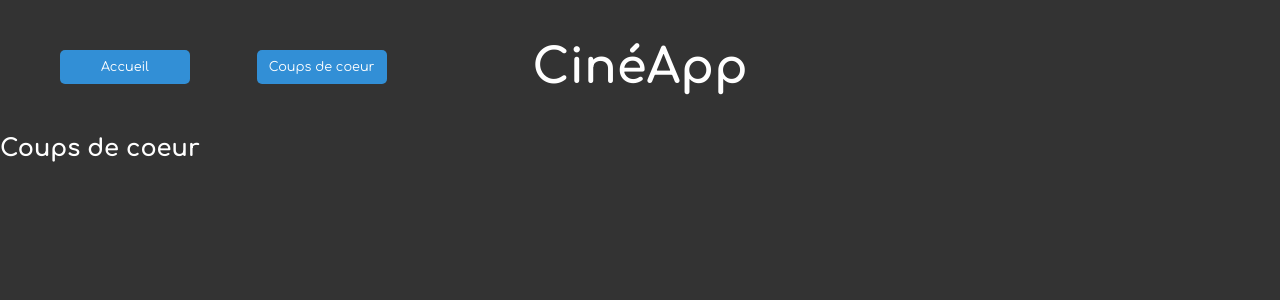
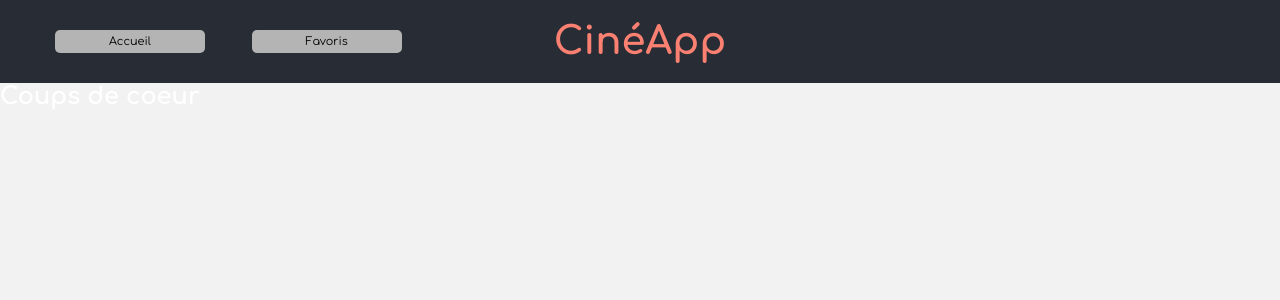
Before and after one commit to bno4/movies, a React (Vite) app: page /favorites in a window 1280 px wide. Shown: the top 300 px of the page. Built offline with nearby package versions, Linux system fonts and the light colour scheme.

Commit message:
ajout de la logique d'affichage des cartes

```diff
--- a/index.html
+++ b/index.html
@@ -2,7 +2,7 @@
 <html lang="en">
   <head>
     <meta charset="UTF-8" />
-    <link rel="icon" type="image/svg+xml" href="/vite.svg" />
+    <link rel="icon" type="image/svg+xml" href="#" />
     <meta name="viewport" content="width=device-width, initial-scale=1.0" />
     <title>Movie App</title>
     <link
--- a/src/components/Card.jsx
+++ b/src/components/Card.jsx
@@ -1,28 +1,46 @@
 /* eslint-disable react/prop-types */
 
+// import { Link } from "react-router-dom";
+
 const Card = ({ movie }) => {
-    const date = new Date(movie.release_date)
-    let genres = [movie.genre_ids]
+  const date = new Date(movie.release_date);
+  const genres = movie.genre_ids;
+  const obj = {
+    id:movie.id
+};
 
-    const renderList = genres.map((item, index) =>
-    <p className="genre" key={index}>{item.join(" ")}</p>
-  );
   return (
-        <div> <div className="card-container">
-            <img src={`https://www.themoviedb.org/t/p/w220_and_h330_face${movie.poster_path}`}
-alt={movie.title} />
+    <div>
+      {/* <Link to={`/favorites/${movie.id}`}> */}
+      <div className="card-container">
+        <img
+          src={
+            movie.poster_path === null
+              ? "img/poster.jpg"
+              : `https://image.tmdb.org/t/p/original/${movie.poster_path}`
+          }
+          alt={movie.title}
+        />
+        <div className="text-container">
           <h2>{movie.title}</h2>
           <p>Sortie : {date.toLocaleDateString("fr")} </p>
-            <h4>{Math.round(movie.vote_average*10)/10}/10  </h4>
-            <p>{renderList}</p>
-
+          <h4>
+            {Math.round(movie.vote_average * 10) / 10} / 10{" "}
+            <i className="fa-solid fa-star"></i>{" "}
+          </h4>
+          <ul className="genre">
+            {genres.map((genre, i) => (
+              <li key={i}>{genre}</li>
+            ))}
+          </ul>
           <h3>Synopsis</h3>
           <p>{movie.overview}</p>
-            <button>Ajouter aux coups de coeur</button>
+          <button onClick={()=>localStorage.setItem(movie.id,({...obj}))}>Ajouter aux coups de coeur</button>
         </div>
       </div>
-
+      {/* </Link> */}
+    </div>
   );
-}
+};
 
 export default Card;
--- a/src/components/CineCards.jsx
+++ b/src/components/CineCards.jsx
@@ -3,22 +3,51 @@ import Card from "./Card";
 import { useEffect, useState } from "react";
 
 const CineCards = () => {
+const [data, setData] = useState([]);
+const [filter, setFilter] = useState("odyssée");
 
-    const [data, setData] = useState([]);
-useEffect(()=> {axios.get("https://api.themoviedb.org/3/search/movie?api_key=ed82f4c18f2964e75117c2dc65e2161d&query=code&language=fr-FR").then((res)=>setData(res.data.results));
+useEffect(()=> {axios.get(`https://api.themoviedb.org/3/search/movie?api_key=b7b3ec164d57a72e901bc1765d723836&query=${filter}&language=fr-FR`).then((res)=>setData(res.data.results));
 
-},[])
+},[filter])
 console.log(data);
 
+const ascendingEvent = () => {
+  let tempList = [...data]
+  if (data.length>0) {
+   let result= tempList.sort((a,b)=> a.vote_average - b.vote_average)
+    setData(result)
+  }
+}
+const descendingEvent = () => {
+  let tempList = [...data]
+  if (data.length>0) {
+   let result = tempList.sort((a,b)=> b.vote_average - a.vote_average)
+    setData(result)
+  }
+}
+
     return (
-        <div className="cards-container">
-          {
+      <div>
+        <div className="filter-container"><input className="search" type="text" placeholder="ex: odyssée" onChange={(e)=>setFilter(e.target.value)}/>
+        <div className="sort-container"> <button className="btnSort" id="minToMax" onClick={ascendingEvent}>Flop</button>
+      <button className="btnSort" id="maxToMin" onClick={descendingEvent}>
+        Top
+      </button></div>
+        </div>
+        <ul className="cards-container">
+          {data === null ? (
+          <h3>Oups ! No results...</h3>
+        ) : (
             data.map((movie)=> {
                 return <Card key={movie.id} movie={movie}/>
             })
-          }
-        </div>
+          )}
+        </ul></div>
+
     );
 };
 
 export default CineCards;
+
+
+  // 'https://api.themoviedb.org/3/genre/movie/list?language=en'
--- a/src/components/Header.jsx
+++ b/src/components/Header.jsx
@@ -9,7 +9,7 @@ const Header = () => {
                 <li>Accueil</li></NavLink>
 
             <NavLink to="/favorites">
-                <li>Coups de coeur</li>
+                <li>Favoris</li>
                 </NavLink></ul>
 <div className="logo"><h1>CinéApp</h1></div>
         </div>
--- a/src/style/_settings.scss
+++ b/src/style/_settings.scss
@@ -18,7 +18,7 @@ $font-p: "Raleway";
 }
 
 body {
-  background: #333;
+  background: #f2f2f2;
   font-family: $font-h;
   font-size: 1rem;
   color: #fff;
--- a/src/style/components/_card.scss
+++ b/src/style/components/_card.scss
@@ -2,21 +2,38 @@
   display: flex;
   flex-direction: column;
   justify-content: start;
-  padding: 20px;
-  background: black;
-  border-radius: 10px;
+
+  background: rgb(255, 255, 255);
+  transition: 250ms ease-in;
+  cursor: pointer;
+  &:hover {
+    transform: translate(-2px, -10px);
+  }
 }
 
 img {
   width: 100%;
-  border-radius: 30px;
+  object-fit: cover;
+  object-position: center;
+  margin: 0 auto;
+  height: 300px;
 }
+
+.text-container {
+  padding: 20px;
+  color: #222;
+  position: relative;
   h2 {
-  margin-top: 10px;
+    margin-top: 0px;
     margin-bottom: 10px;
     text-align: left;
-  line-height: 30px;
-  max-height: 120px;
+    line-height: 25px;
+    height: 50px;
+    font-size: 1.2rem;
+    display: -webkit-box;
+    -webkit-line-clamp: 2;
+    -webkit-box-orient: vertical;
+    overflow: hidden;
   }
   h3 {
     margin-top: 20px;
@@ -26,6 +43,8 @@ h3 {
   h4 {
     text-align: left;
     margin-bottom: 20px;
+    font-size: 0.8rem;
+    letter-spacing: 1.1px;
   }
   p {
     text-align: left;
@@ -38,13 +57,29 @@ p {
     margin-bottom: 30px;
   }
   button {
+    display: flex;
+    justify-content: center;
+    align-items: center;
+    margin: 0 auto;
+    bottom: 10px;
     padding: 5px 10px;
     border-radius: 10px;
     border: 0;
-  transform: translateY(-10px);
-  align-items: center;
+  }
 }
 
 .genre {
-  color: blue;
+  display: flex;
+  gap: 5px;
+  li {
+    background: salmon;
+    padding: 5px 5px;
+    border-radius: 5px;
+    font-size: 0.8rem;
   }
+}
+
+.fa-star {
+  color: yellow;
+  font-size: 0.8rem;
+}
--- a/src/style/components/_header.scss
+++ b/src/style/components/_header.scss
@@ -1,27 +1,29 @@
 .head {
+  background-color: #282c34;
   display: grid;
   grid-template-columns: 1fr 1fr 1fr;
-  margin: 20px auto;
+  margin: 0px auto;
   align-items: center;
   padding: 20px 50px;
+  width: 100%;
 }
 
-ul {
+.navigation {
   display: grid;
   grid-template-columns: 50% 50%;
 
   li {
-    color: white;
+    color: black;
     text-decoration: none;
-    background: rgb(50, 143, 214);
+    background: rgb(180, 180, 180);
     display: block;
-    margin: 10px;
-    padding: 10px;
+    margin: 5px;
+    padding: 5px;
     border-radius: 5px;
-    font-size: 0.8rem;
+    font-size: 0.7rem;
     text-align: center;
     transition: 250ms ease-in-out;
-    max-width: 130px;
+    max-width: 150px;
     &:hover {
       transform: scale(1.02);
     }
@@ -29,6 +31,7 @@ ul {
 }
 
 .logo {
-  font-size: 1.5rem;
+  font-size: 1.2rem;
   text-align: center;
+  color: salmon;
 }
--- a/src/style/index.css
+++ b/src/style/index.css
@@ -14,7 +14,7 @@
 }
 
 body {
-  background: #333;
+  background: #f2f2f2;
   font-family: "Confortaa";
   font-size: 1rem;
   color: #fff;
@@ -29,41 +29,44 @@ a {
 }
 
 .head {
+  background-color: #282c34;
   display: grid;
   grid-template-columns: 1fr 1fr 1fr;
-  margin: 20px auto;
+  margin: 0px auto;
   -webkit-box-align: center;
       -ms-flex-align: center;
           align-items: center;
   padding: 20px 50px;
+  width: 100%;
 }
 
-ul {
+.navigation {
   display: grid;
   grid-template-columns: 50% 50%;
 }
-ul li {
-  color: white;
+.navigation li {
+  color: black;
   text-decoration: none;
-  background: rgb(50, 143, 214);
+  background: rgb(180, 180, 180);
   display: block;
-  margin: 10px;
-  padding: 10px;
+  margin: 5px;
+  padding: 5px;
   border-radius: 5px;
-  font-size: 0.8rem;
+  font-size: 0.7rem;
   text-align: center;
   -webkit-transition: 250ms ease-in-out;
   transition: 250ms ease-in-out;
-  max-width: 130px;
+  max-width: 150px;
 }
-ul li:hover {
+.navigation li:hover {
   -webkit-transform: scale(1.02);
           transform: scale(1.02);
 }
 
 .logo {
-  font-size: 1.5rem;
+  font-size: 1.2rem;
   text-align: center;
+  color: salmon;
 }
 
 .cards-container {
@@ -73,6 +76,26 @@ ul li:hover {
   max-width: 1400px;
   margin: 30px auto;
   padding: 50px;
+}
+
+.filter-container {
+  display: -webkit-box;
+  display: -ms-flexbox;
+  display: flex;
+  -webkit-box-orient: vertical;
+  -webkit-box-direction: normal;
+      -ms-flex-direction: column;
+          flex-direction: column;
+  -webkit-box-pack: center;
+      -ms-flex-pack: center;
+          justify-content: center;
+  -webkit-box-align: center;
+      -ms-flex-align: center;
+          align-items: center;
+}
+
+.search {
+  margin-bottom: 10px;
 }
 
 .card-container {
@@ -86,36 +109,55 @@ ul li:hover {
   -webkit-box-pack: start;
       -ms-flex-pack: start;
           justify-content: start;
-  padding: 20px;
-  background: black;
-  border-radius: 10px;
+  background: rgb(255, 255, 255);
+  -webkit-transition: 250ms ease-in;
+  transition: 250ms ease-in;
+  cursor: pointer;
+}
+.card-container:hover {
+  -webkit-transform: translate(-2px, -10px);
+          transform: translate(-2px, -10px);
 }
 
 img {
   width: 100%;
-  border-radius: 30px;
+  -o-object-fit: cover;
+     object-fit: cover;
+  -o-object-position: center;
+     object-position: center;
+  margin: 0 auto;
+  height: 300px;
 }
 
-h2 {
-  margin-top: 10px;
+.text-container {
+  padding: 20px;
+  color: #222;
+  position: relative;
+}
+.text-container h2 {
+  margin-top: 0px;
   margin-bottom: 10px;
   text-align: left;
-  line-height: 30px;
-  max-height: 120px;
+  line-height: 25px;
+  height: 50px;
+  font-size: 1.2rem;
+  display: -webkit-box;
+  -webkit-line-clamp: 2;
+  -webkit-box-orient: vertical;
+  overflow: hidden;
 }
-
-h3 {
+.text-container h3 {
   margin-top: 20px;
   margin-bottom: 20px;
   text-align: left;
 }
-
-h4 {
+.text-container h4 {
   text-align: left;
   margin-bottom: 20px;
+  font-size: 0.8rem;
+  letter-spacing: 1.1px;
 }
-
-p {
+.text-container p {
   text-align: left;
   font-size: 0.8rem;
   line-height: 20px;
@@ -125,18 +167,37 @@ p {
   overflow: hidden;
   margin-bottom: 30px;
 }
-
-button {
+.text-container button {
+  display: -webkit-box;
+  display: -ms-flexbox;
+  display: flex;
+  -webkit-box-pack: center;
+      -ms-flex-pack: center;
+          justify-content: center;
+  -webkit-box-align: center;
+      -ms-flex-align: center;
+          align-items: center;
+  margin: 0 auto;
+  bottom: 10px;
   padding: 5px 10px;
   border-radius: 10px;
   border: 0;
-  -webkit-transform: translateY(-10px);
-          transform: translateY(-10px);
-  -webkit-box-align: center;
-      -ms-flex-align: center;
-          align-items: center;
 }
 
 .genre {
-  color: blue;
+  display: -webkit-box;
+  display: -ms-flexbox;
+  display: flex;
+  gap: 5px;
+}
+.genre li {
+  background: salmon;
+  padding: 5px 5px;
+  border-radius: 5px;
+  font-size: 0.8rem;
+}
+
+.fa-star {
+  color: yellow;
+  font-size: 0.8rem;
 }/*# sourceMappingURL=index.css.map */
```
Also changed, not shown: src/style/components/_cineCards.scss (+11 -0 lines), public/img/poster.jpg (added), 1 other file (tests, documents, lock files or other folders). Lines whose indentation alone changed are shown as unchanged.
